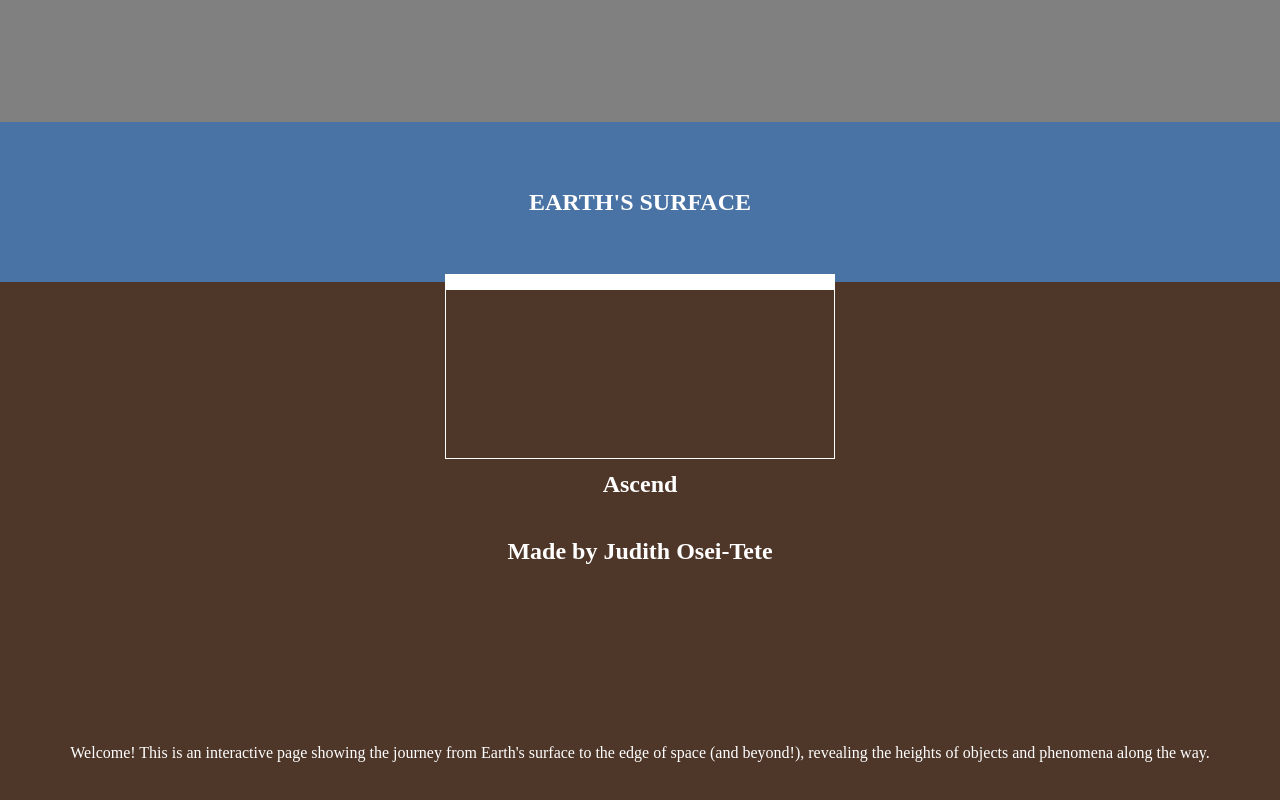
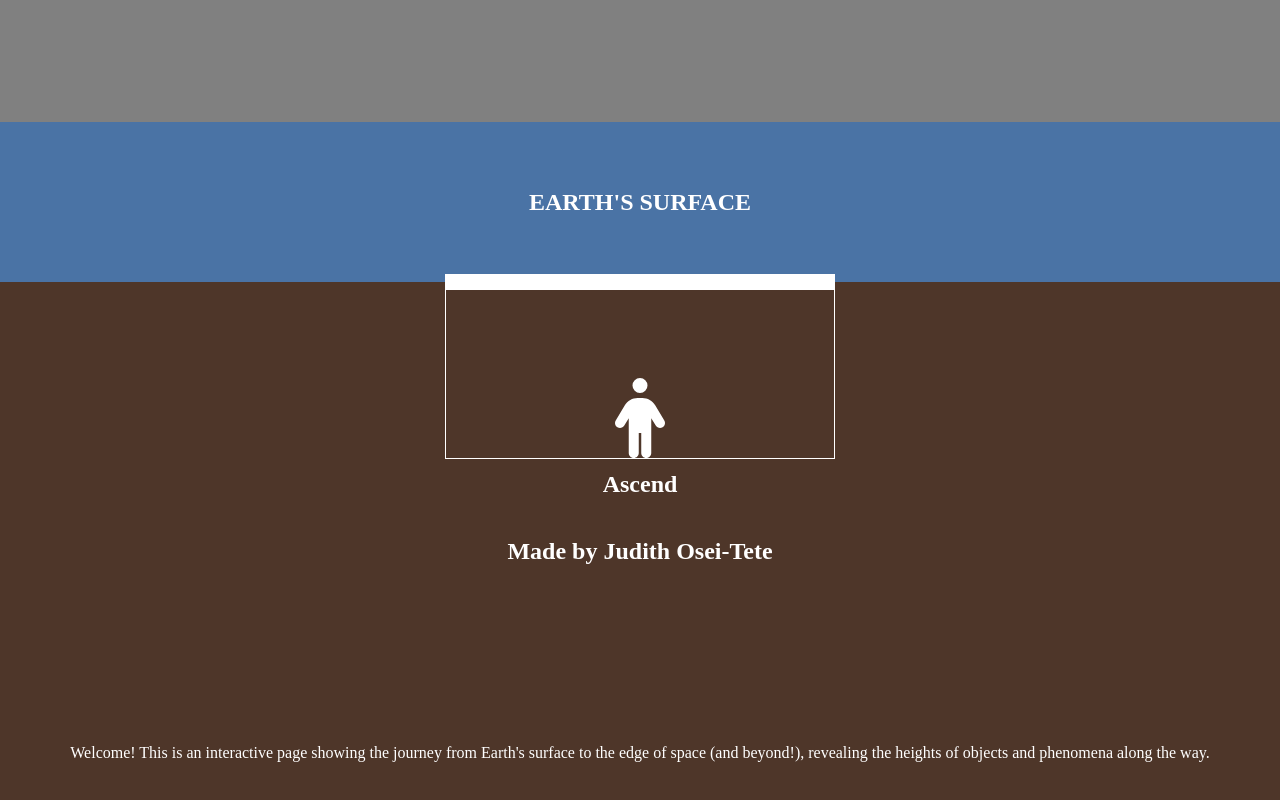
Before and after one commit to this-is-judith/ascend, a React (Create React App) app: page / in a window 1280 px wide. Shown: the part 3878-4678 px from the top of the page. Built offline with nearby package versions, Linux system fonts and the light colour scheme.

Commit message:
add ace to cage

```diff
--- a/src/components/Main.js
+++ b/src/components/Main.js
@@ -1,5 +1,6 @@
 import React from "react";
 import "./main.css";
+import { FaPerson } from "react-icons/fa6";
 
 function Main() {
   return (
@@ -12,7 +13,9 @@ function Main() {
         <div className="intro">
           <div className="ace-animation">
             <div className="ace-left"></div>
-            <div className="ace-middle"></div>
+            <div className="ace-cage">
+              <FaPerson className="ace" />
+            </div>
             <div className="ace-right"></div>
           </div>
 
--- a/src/components/main.css
+++ b/src/components/main.css
@@ -42,17 +42,24 @@
 }
 
 .ace-left,
-.ace-middle,
+.ace-cage,
 .ace-right {
   /* outline: 0.1vh solid white; */
   flex: 2;
   height: 100%;
 }
 
-.ace-middle {
+.ace-cage {
   flex: 1.75;
   border: 0.1vh solid white;
   border-top: 2vh solid white;
+  display: flex;
+  align-items: end;
+  justify-content: center;
+}
+
+.ace {
+  font-size: 10vh;
 }
 
 .welcome {
```
